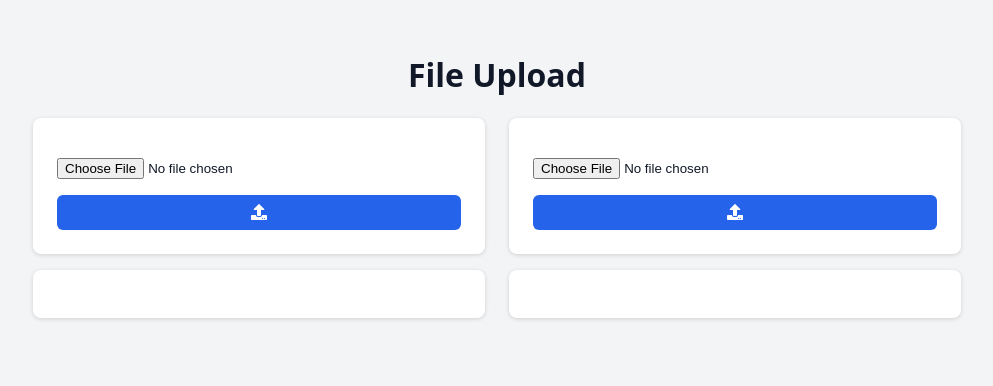
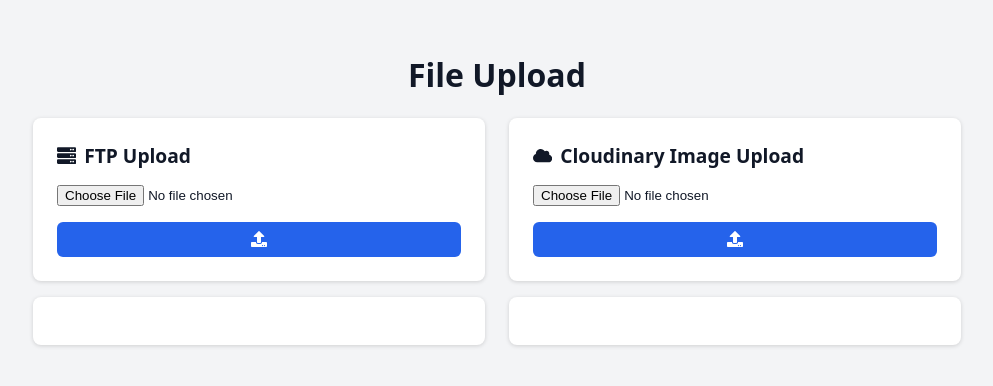
Before and after one commit to harmathzs/ftp-cloudinary-13a-2026, a React (Vite) app in the folder client/: page / in a window 1280 px wide. Shown: the top 386 px of the page, without its empty margins (143-1136 px from the left). Built offline with nearby package versions, Linux system fonts and the light colour scheme; no server answers.

Commit message:
Pass props

```diff
--- a/client/src/components/UploadPage.jsx
+++ b/client/src/components/UploadPage.jsx
@@ -19,13 +19,17 @@ export default function UploadPage() {
       <div className="columns">
         <div className="column">
           <FileUpload
-
+            title='FTP Upload'
+            icon={<FaServer />}
+            endpoint='http://localhost:5000/api/upload/ftp'
           />
           <FileList  />
         </div>
         <div className="column">
           <FileUpload
-
+            title='Cloudinary Image Upload'
+            icon={<FaCloud />}
+            endpoint='http://localhost:5000/api/upload/cloudinary'
           />
           <FileList
 
```
